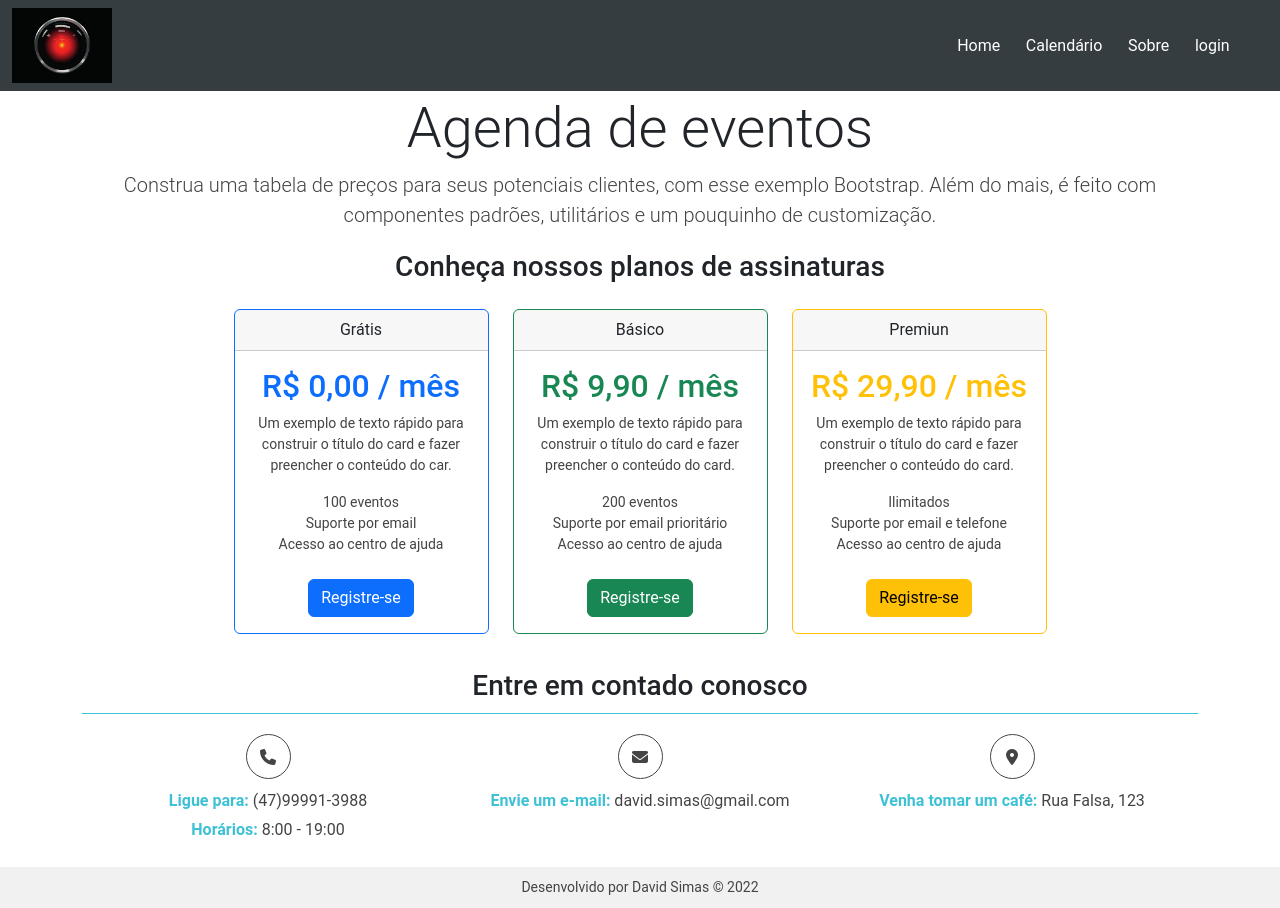
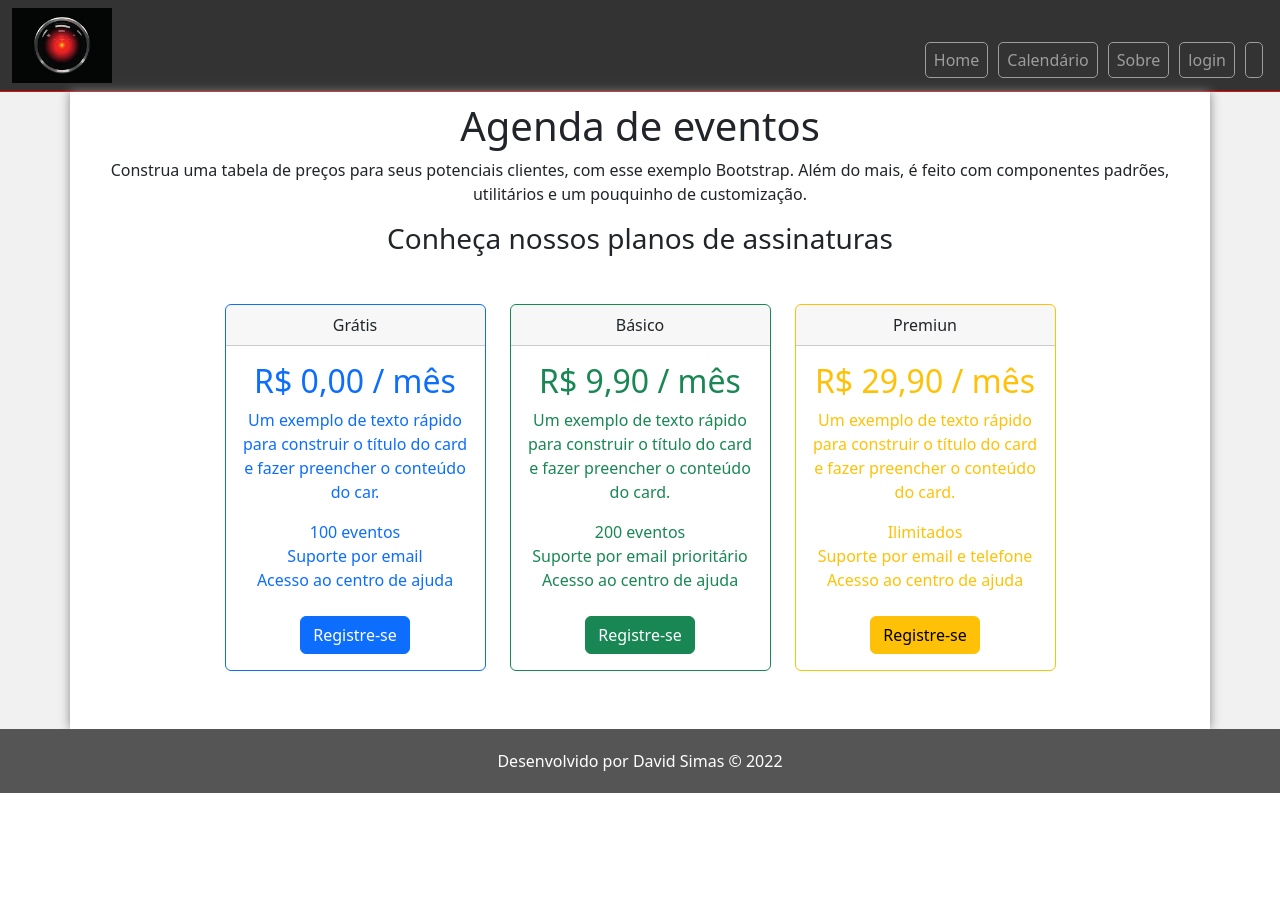
Before and after one commit to FelipeWeiss1992/Agenda, a Flask app: page / in a window 1280 px wide. After the commit the page ends 793 px from the top, so only its background shows below. Run offline with Flask 2, Linux system fonts and the light colour scheme; some libraries are stand-ins or nearby versions.

Commit message:
Trabalhando com o layout

```diff
--- a/app/static/css/style.css
+++ b/app/static/css/style.css
@@ -1,107 +1,64 @@
 /* Gerais */
-
-body {
-    font-family: 'Roboto', sans-serif;
+* {
+    margin: 0;
+    padding: 0;
 }
 
-.row {
-    margin: 0;
-}
-
-p, li {
-    color: #444444;
-    font-size: 14px;
-}
-
-/* Header Barra de navegação */
-
-#nav-container {
-    padding-top: 0;
-    padding-bottom: 0;
-}
-
-header, .navbar {
-    background-color: #353d41;
+/* Header */
+#header-area {
+    background: #333333;
+    border-bottom: 1px solid #ff0000;
 }
 
 #logo {
     width: 100px;
-    padding: 0;
 }
 
-.navbar-expand-lg .navbar-nav .nav-link {
-    padding: 1rem .8rem;
+.nav-link {
+    border: 1px solid #9d9d9d;
+    border-radius: 5px;
+    margin: 5px;
+    padding: 5px;
 }
 
-#nav {
-    color: #ffffff;
+.nav-item {
+    color: #9d9d9d;
 }
 
-#nav:hover{
-    color: #00008b;
+.nav-item:hover {
+    color: #ffffff;
 }
 
 /* main */
 
-.container h3 {
-    margin-bottom: 25px;
+main {
+    background: #f1f1f1;
 }
 
-#promo-area {
-    margin-bottom: 25px;
+#main-area {
+    background: #ffffff;
+    box-shadow: 0px 0px 10px 0px #888888;
+    padding: 10px 0;
 }
 
+#card-primary:hover {
+    box-shadow: 0px 0px 10px 0px #0d6efd;
+}
+#card-success:hover {
+    box-shadow: 0px 0px 10px 0px #198754;
 
-
-
-
-/* Footer */
-
-#contact-area {
-    text-align: center;
+}#card-warning:hover {
+    box-shadow: 0px 0px 10px 0px #ffc107;
 }
 
-#contact-area h3 {
-    padding: 10px 0;
-    margin-bottom: 0;
-}
-
-.contact-box {
-    padding: 20px 0;
-    border-top: 1px solid #3ec1d5;
-}
-
-.contact-box i {
-    margin-bottom: 10px;
-    color: #444444;
-    border: solid 1px #444444;
-    border-radius: 50%;
-    width: 45px;
-    height: 45px;
-    line-height: 45px;
-}
-
-.contact-box p {
-    font-size: 16px;
-    margin-bottom: 5px;
-}
-
-.contact-title {
-    font-weight: bold;
-    color: #3ec1d5;
-}
-
-/* Footer Copy */
-
-#copy-area {
-    background-color: #f1f1f1;
-}
-
-#copy-area .container {
+/* footer */
+#footer-area {
+    background: #555555;
     padding: 10px 0;
     text-align: center;
 }
 
-#copy-area .container p {
-    margin-bottom: 0;
+#footer-area p {
+    margin: 10px 0;
+    color: #ffffff;
 }
--- a/app/templates/home.html
+++ b/app/templates/home.html
@@ -1,21 +1,20 @@
 {% extends "index.html" %}
 {% block conteudo %}
 
-    <div class="container">
-        <div class="pricing-header pt-md-1 pb-md-1 mx-auto text-center">
-            <h1 class="display-4">Agenda de eventos</h1>
-            <p class="lead">Construa uma tabela de preços para seus potenciais clientes, com esse exemplo Bootstrap. Além do mais, é feito com componentes padrões, utilitários e um pouquinho de customização.</p>
-        </div>
-    </div>
-
-    <div id="promo-area">
-        <div class="container">
+    <div class="container" id="main-area">
+        <div class="container" id="#conteudo-titulo">
+            <div class="text-center">
+                <h1>Agenda de eventos</h1>
+                <p>Construa uma tabela de preços para seus potenciais clientes, com esse exemplo Bootstrap. Além do mais, é feito com componentes padrões, utilitários e um pouquinho de customização.</p>
+            </div>
+        </div><!-- container -->
+        <div class="container" id="#conteudo-cartao">
             <div class="row justify-content-center">
                 <div class="col-12">
-                    <h3 class="main-title text-center">Conheça nossos planos de assinaturas</h3>
-                </div>
-                <div class="col-md-3">
-                    <div class="card text-center border-primary">
+                    <h3 class="text-center mb-5">Conheça nossos planos de assinaturas</h3>
+                </div><!-- col-12 -->
+                <div class="col-md-3 mb-5">
+                    <div class="card text-center border-primary" id="card-primary">
                         <div class="card-header">Grátis</div>
                         <div class="card-body text-primary">
                             <h2 class="card-title">R$ 0,00 / mês</h2>
@@ -24,13 +23,13 @@
                                 <li>100 eventos</li>
                                 <li>Suporte por email</li>
                                 <li>Acesso ao centro de ajuda</li>
-                              </ul>
+                            </ul>
                             <button type="button" class="btn btn-md btn-primary" onclick = "window.location.href='/registro';">Registre-se</button>
-                        </div>
-                    </div>
-                </div>
-                <div class="col-md-3">
-                    <div class="card text-center border-success">
+                        </div><!-- card-body -->
+                    </div><!-- card -->
+                </div><!-- col-3 -->
+                <div class="col-md-3 mb-5">
+                    <div class="card text-center border-success" id="card-success">
                         <div class="card-header">Básico</div>
                         <div class="card-body text-success">
                             <h2 class="card-title">R$ 9,90 / mês</h2>
@@ -39,13 +38,13 @@
                                 <li>200 eventos</li>
                                 <li>Suporte por email prioritário</li>
                                 <li>Acesso ao centro de ajuda</li>
-                              </ul>
+                            </ul>
                             <button type="button" class="btn btn-md btn-success" onclick = "window.location.href='/registro';">Registre-se</button>
-                        </div>
-                    </div>
-                </div>
-                <div class="col-md-3">
-                    <div class="card text-center border-warning">
+                        </div><!-- card-body -->
+                    </div><!-- card -->
+                </div><!-- col-3 -->
+                <div class="col-md-3 mb-5">
+                    <div class="card text-center border-warning" id="card-warning">
                         <div class="card-header">Premiun</div>
                         <div class="card-body text-warning">
                             <h2 class="card-title">R$ 29,90 / mês</h2>
@@ -54,13 +53,13 @@
                                 <li>Ilimitados</li>
                                 <li>Suporte por email e telefone</li>
                                 <li>Acesso ao centro de ajuda</li>
-                              </ul>
+                            </ul>
                             <button type="button" class="btn btn-md btn-warning" onclick = "window.location.href='/registro';">Registre-se</button>
-                        </div>
-                    </div>
-                </div>
-            </div>
-        </div>
-    </div>
+                        </div><!-- card-body -->
+                    </div><!-- card -->
+                </div><!-- col-3 -->
+            </div><!-- row -->
+        </div><!-- container -->
+    </div><!-- main-area -->
 
 {% endblock %}
--- a/app/templates/index.html
+++ b/app/templates/index.html
@@ -14,23 +14,25 @@
     <body>
 
         <header>
-            <div class="container-fluid" id="nav-container">
-                <nav class="navbar navbar-expand-lg">
+            <div id="header-area">
+                <div class="container-fluid">
+                    <nav class="navbar navbar-expand-lg align-items-end">
                         <img id="logo" src="{{ url_for('static', filename='imagens/hall-9000.jpg') }}" alt="Hall-9000">
                         <button class="navbar-toggler" type="button" data-toggle="collapse" data-target="#navbar-links" aria-controls="navbar-links" aria-expanded="false" aria-label="Toggle navigation">
                             <span class="navbar-toggler-icon"></span>
                         </button>
                         <div class="collapse navbar-collapse justify-content-end" id="navbar-links">
-                        <div class="navbar-nav">
-                            <a class="nav-item nav-link" id="nav" href="/">Home</a>
-                            <a class="nav-item nav-link" id="nav" href="/calendario">Calendário</a>
-                            <a class="nav-item nav-link" id="nav" href="/sobre">Sobre</a>
-                            <a class="nav-item nav-link" id="nav" href="/{{ login_out }}">{{ login_out }}</a>
-                            <a class="nav-item nav-link" id="nav" href="/perfil">{{ usuario }}</a>
+                            <div class="navbar-nav ">
+                                <a class="nav-item nav-link" href="/">Home</a>
+                                <a class="nav-item nav-link" href="/calendario">Calendário</a>
+                                <a class="nav-item nav-link" href="/sobre">Sobre</a>
+                                <a class="nav-item nav-link" href="/{{ login_out }}">{{ login_out }}</a>
+                                <a class="nav-item nav-link" href="/perfil">{{ usuario }}</a>
                             </div>
                         </div>
                     </nav>
                 </div>
+            </div><!-- header-area -->
         </header>
 
         <main>
@@ -42,30 +44,9 @@
         </main>
 
         <footer>
-            <div id="contact-area">
-                <div class="container">
-                    <div class="row">
-                        <div class="col-md-12">
-                            <h3 class="main-title">Entre em contado conosco</h3>
-                        </div>
-                        <div class="col-md-4 contact-box">
-                            <i class="fas fa-phone"></i>
-                            <p><span class="contact-title">Ligue para:</span> (47)99991-3988</p>
-                            <p><span class="contact-title">Horários:</span> 8:00 - 19:00</p>
-                        </div>
-                        <div class="col-md-4 contact-box">
-                            <i class="fas fa-envelope"></i>
-                            <p><span class="contact-title">Envie um e-mail:</span> david.simas@gmail.com</p>
-                        </div>
-                        <div class="col-md-4 contact-box">
-                            <i class="fas fa-map-marker-alt"></i>
-                            <p><span class="contact-title">Venha tomar um café:</span> Rua Falsa, 123</p>
-                        </div>
-                    </div>
-                </div>
-            </div>
-            <div id="copy-area">
-                <div class="container">
+
+            <div id="footer-area">
+                <div class="container-fluid">
                     <div class="row">
                         <div class="col-md-12">
                             <p>Desenvolvido por David Simas &copy; 2022</p>
--- a/app/templates/perfil.html
+++ b/app/templates/perfil.html
@@ -1,7 +1,7 @@
 {% extends "index.html" %}
 {% block conteudo %}
 
-    <div class="container mt-5">
+    <div class="container my-5">
         <div class="row align-items-center">
             <div class="col-md-10 mx-auto col-lg-5">
                 <form class="p-4 p-md-5 border rounded bg-light" action="{{ url_for('atualizar_perfil') }}" method="post">
```
Also changed, not shown: app/templates/sobre.html (+24 -0 lines). Lines whose indentation alone changed are shown as unchanged.
